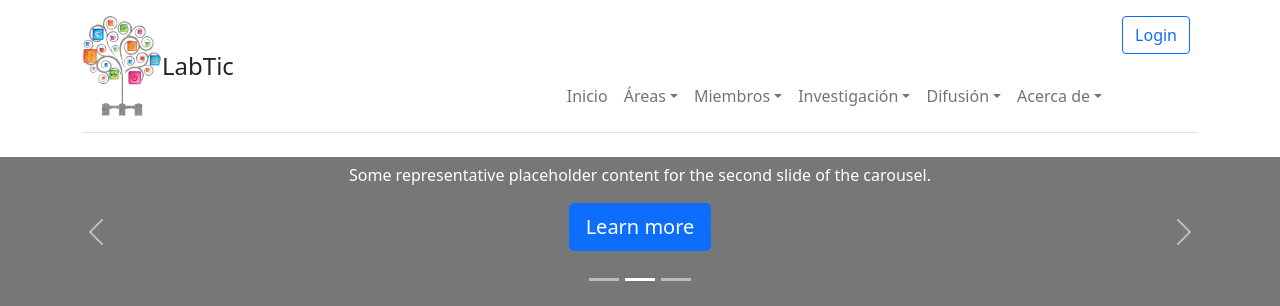
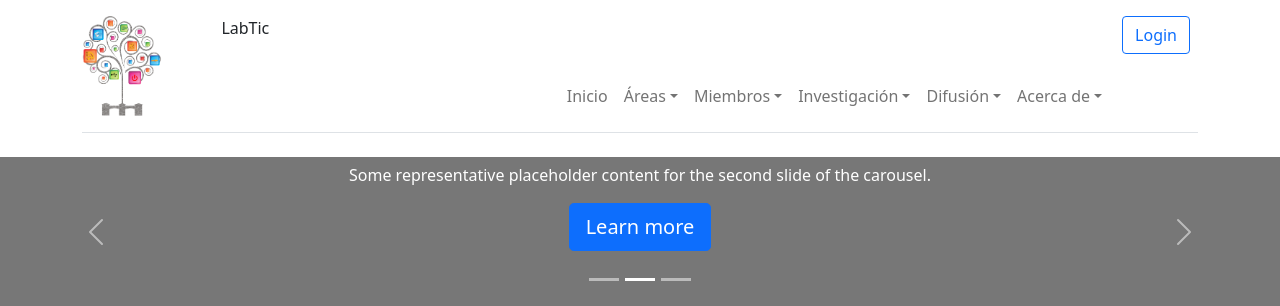
Before and after one commit to JJ0199/LabTI, a PHP site: page / in a window 1280 px wide. Shown: the top 306 px of the page. Run offline with PHP 8.4, Linux system fonts and the light colour scheme.

Commit message:
menu orden

```diff
--- a/view/html/menu_nav.php
+++ b/view/html/menu_nav.php
@@ -1,10 +1,14 @@
 <header class="d-flex flex-wrap justify-content-center py-3 mb-4 border-bottom">
 
-    <div class="col align-self-center align-items-start">
-        <a href="/" class="d-flex align-items-center mb-3 mb-md-0 me-md-auto text-dark text-decoration-none">
+    <div class="col align-self-center">
+        <a href="#" class="d-flex align-items-center mb-3 mb-md-0 me-md-auto text-dark text-decoration-none">
             <img src="view/img/icono_lic_info.png" alt="" width="80" height="100" class="d-inline-block align-text-top">
-            <span class="fs-4">  LabTic </span>
+            <!-- <span class="fs-4">  LabTic </span> -->
         </a>
+    </div>
+
+    <div class="col align-items-end">
+        <a>LabTic</a>
     </div>
 
     <div class="col col-md-2"></div>
```
